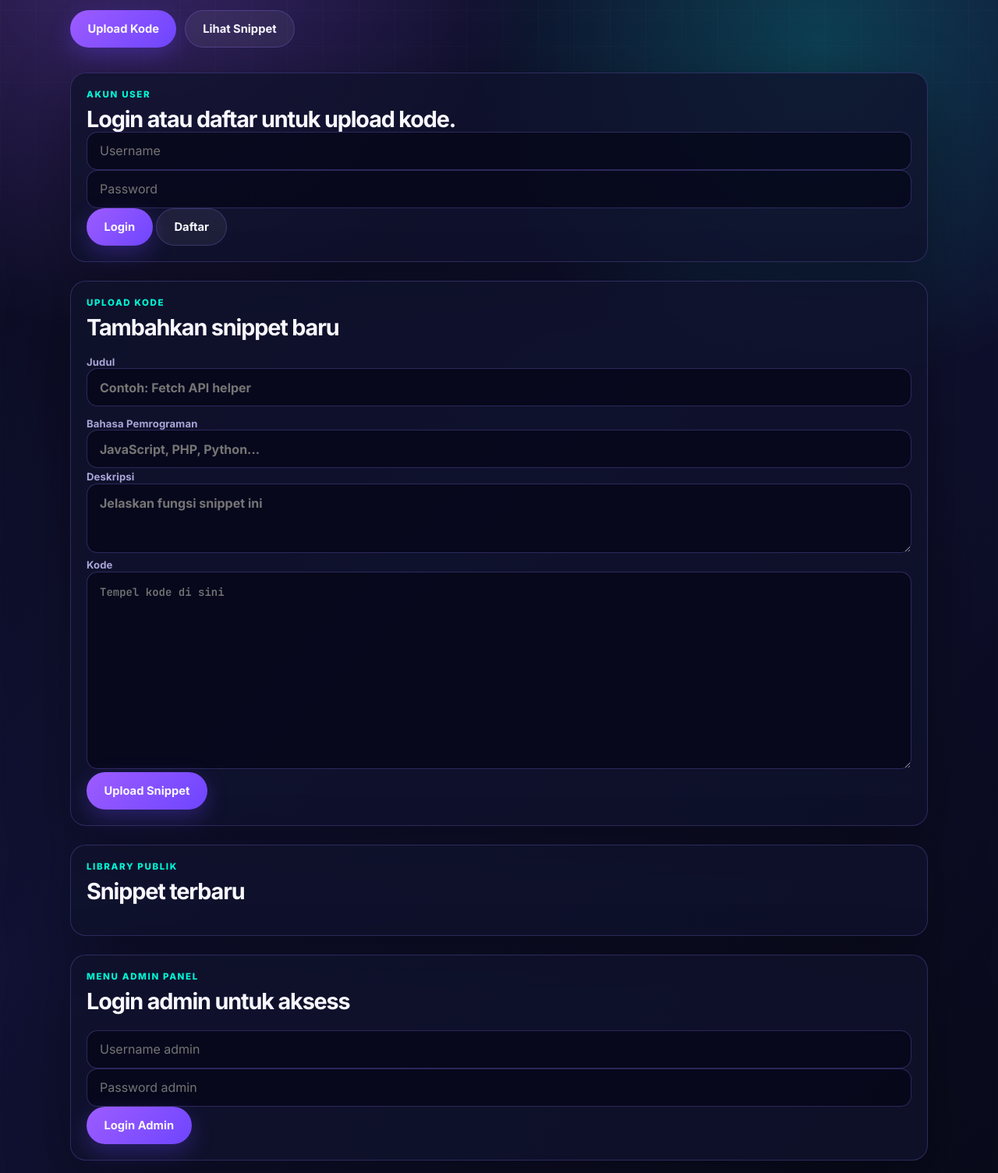
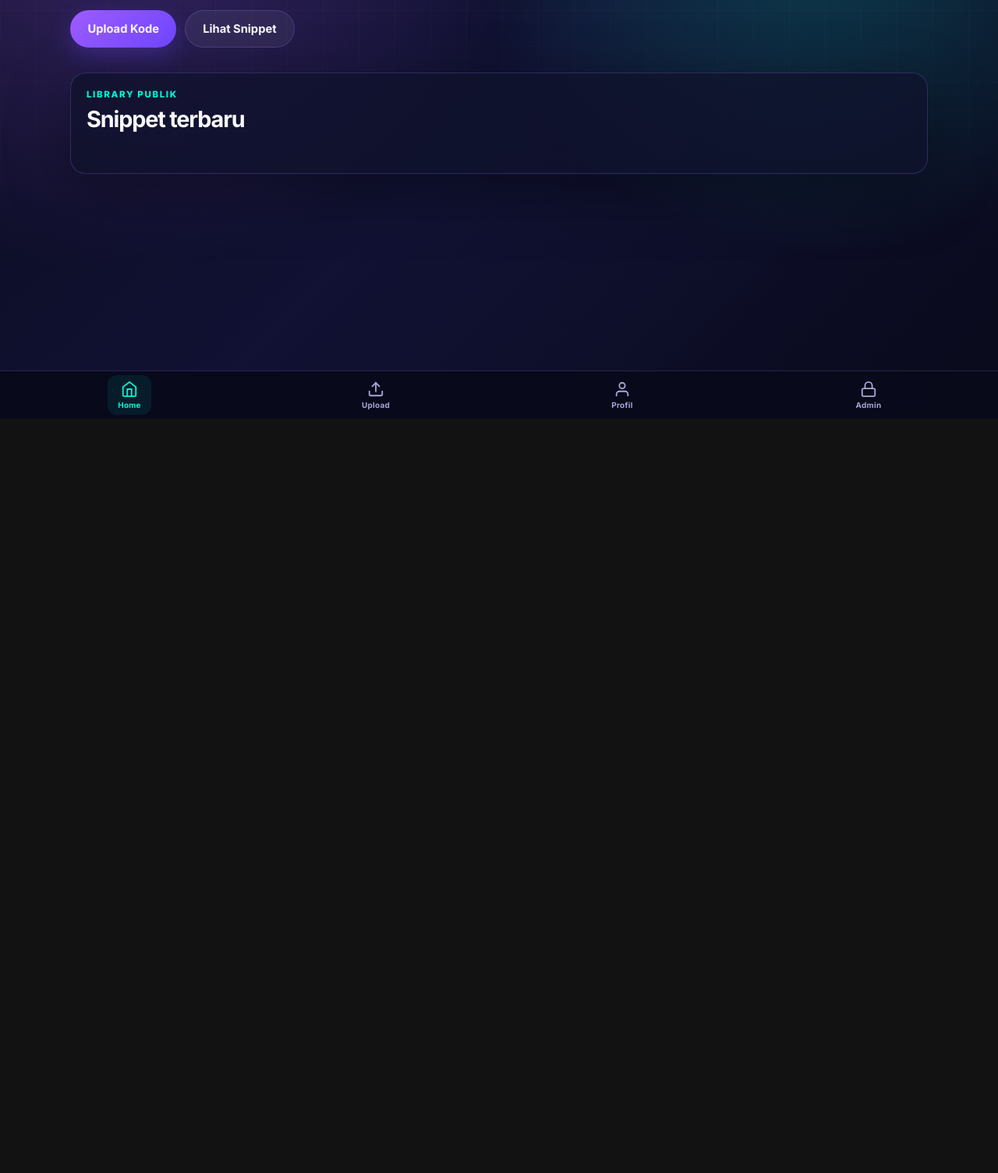
Before and after one commit to andrizalhacieboan-ai/snippets, a website with bundled scripts: page public/index.html in a window 1280 px wide. Shown: the part 263-1767 px from the top of the page at 78% size. After the commit the page ends 800 px from the top, so only its background shows below. Built offline with nearby package versions, Linux system fonts and the light colour scheme; files whose address does not match are found by name.

Commit message:
Update index.html for improved layout and content

```diff
--- a/public/index.html
+++ b/public/index.html
@@ -2,8 +2,9 @@
 <html lang="id">
 <head>
   <meta charset="UTF-8">
-  <meta name="viewport" content="width=device-width, initial-scale=1.0">
-  <title>Snippet Share</title>
+  <meta name="viewport" content="width=device-width, initial-scale=1.0, viewport-fit=cover, maximum-scale=1, user-scalable=no">
+  <meta name="theme-color" content="#090a1a">
+  <title>AndriCode — Snippet Share</title>
   <link rel="preconnect" href="https://fonts.googleapis.com">
   <link rel="preconnect" href="https://fonts.gstatic.com" crossorigin>
   <link href="https://fonts.googleapis.com/css2?family=Inter:wght@400;500;600;700;800&family=JetBrains+Mono:wght@400;600&display=swap" rel="stylesheet">
@@ -11,28 +12,29 @@
 </head>
 <body>
   <div class="grid-glow"></div>
+
   <header class="topbar">
-    <a class="brand" href="#home" aria-label="Reviactyl home">
+    <a class="brand" href="/">
       <span class="brand-mark">AC</span>
       <span>Andri<span class="accent">Code</span></span>
     </a>
     <nav class="menu">
-      <a href="#upload">Upload</a>
-      <a href="#snippets">Snippet</a>
-      <a href="#admin">Admin Panel</a>
+      <a href="/" class="active">Home</a>
+      <a href="/upload">Upload</a>
+      <a href="/profile">Profil</a>
+      <a href="/dashboard">Admin</a>
     </nav>
-    <div class="auth-status" id="authStatus">Memuat...</div>
+    <div class="topbar-right" id="topbarAuth"></div>
   </header>
 
   <main>
-    <section class="hero" id="home">
+    <section class="hero">
       <div class="hero-copy">
-        <p class="eyebrow">aNdri Store • Share Code Snippet</p>
-        <h1>Simpan,bagikan,temukan dan pantau performa snippet kode kamu.</h1>
-        <p class="hero-text">Platform untuk berbagi, menemukan, dan menyimpan potongan kode favoritmu. Login, upload, dan bagikan kode dengan mudah.
-</p>
+        <p class="eyebrow">Andri Store • Share Code Snippet</p>
+        <h1>Simpan, bagikan, dan pantau performa snippet kode kamu.</h1>
+        <p class="hero-text">Platform untuk berbagi, menemukan, dan menyimpan potongan kode favoritmu. Login, upload, dan bagikan kode dengan mudah.</p>
         <div class="hero-actions">
-          <a class="btn primary" href="#upload">Upload Kode</a>
+          <a class="btn primary" href="/upload">Upload Kode</a>
           <a class="btn ghost" href="#snippets">Lihat Snippet</a>
         </div>
       </div>
@@ -42,13 +44,10 @@
 const data = {
   name: "andri",
   residence: "riau,pekanbaru",
-  hobbies: "coding and experimenting
-            with the latest technology",
+  hobbies: "coding and experimenting",
   expertise: "HTML, CSS, JS, React,
-              Vue, Svelte, TS, PHP,
-              Next.JS, Express"
-
-const theme = "Reviactyl";
+              Vue, Svelte, TS, PHP"
+};
 const stats = {
   views: "real-time",
   copies: "tracked",
@@ -57,66 +56,40 @@ const stats = {
       </div>
     </section>
 
-    <section class="panel auth-panel" id="login">
-      <div>
-        <p class="eyebrow">Akun User</p>
-        <h2>Login atau daftar untuk upload kode.</h2>
-      </div>
-      <form id="userForm" class="form-inline">
-        <input name="username" placeholder="Username" autocomplete="username" required>
-        <input name="password" type="password" placeholder="Password" autocomplete="current-password" required>
-        <button class="btn primary" type="submit" data-action="login">Login</button>
-        <button class="btn ghost" type="button" id="registerBtn">Daftar</button>
-      </form>
-    </section>
-
-    <section class="panel" id="upload">
-      <div class="section-heading">
-        <p class="eyebrow">Upload Kode</p>
-        <h2>Tambahkan snippet baru</h2>
-      </div>
-      <form id="snippetForm" class="snippet-form">
-        <div class="two-col">
-          <label>Judul
-            <input name="title" placeholder="Contoh: Fetch API helper" required>
-          </label>
-          <label>Bahasa Pemrograman
-            <input name="language" placeholder="JavaScript, PHP, Python..." required>
-          </label>
-        </div>
-        <label>Deskripsi
-          <textarea name="description" rows="3" placeholder="Jelaskan fungsi snippet ini" required></textarea>
-        </label>
-        <label>Kode
-          <textarea name="code" rows="10" class="code-input" placeholder="Tempel kode di sini" required></textarea>
-        </label>
-        <button class="btn primary" type="submit">Upload Snippet</button>
-      </form>
-    </section>
-
     <section class="panel" id="snippets">
       <div class="section-heading">
         <p class="eyebrow">Library Publik</p>
         <h2>Snippet terbaru</h2>
       </div>
-      <div id="snippetList" class="snippet-list"></div>
-    </section>
-
-    <section class="panel admin-panel" id="admin">
-      <div class="section-heading">
-        <p class="eyebrow">Menu Admin Panel</p>
-        <h2>Login admin untuk aksess</h2>
+      <div id="snippetList" class="snippet-list">
+        <div class="skeleton skeleton-card"></div>
+        <div class="skeleton skeleton-card"></div>
       </div>
-      <form id="adminForm" class="form-inline">
-        <input name="username" placeholder="Username admin" autocomplete="username" required>
-        <input name="password" type="password" placeholder="Password admin" autocomplete="current-password" required>
-        <button class="btn primary" type="submit">Login Admin</button>
-      </form>
-      <div id="adminDashboard" class="admin-dashboard hidden"></div>
     </section>
   </main>
 
+  <nav class="bottom-nav">
+    <a href="/" class="bottom-nav-item active">
+      <svg viewBox="0 0 24 24" fill="none" stroke="currentColor" stroke-width="2" stroke-linecap="round"><path d="M3 9l9-7 9 7v11a2 2 0 0 1-2 2H5a2 2 0 0 1-2-2z"/><polyline points="9 22 9 12 15 12 15 22"/></svg>
+      <span>Home</span>
+    </a>
+    <a href="/upload" class="bottom-nav-item">
+      <svg viewBox="0 0 24 24" fill="none" stroke="currentColor" stroke-width="2" stroke-linecap="round"><path d="M21 15v4a2 2 0 0 1-2 2H5a2 2 0 0 1-2-2v-4"/><polyline points="17 8 12 3 7 8"/><line x1="12" y1="3" x2="12" y2="15"/></svg>
+      <span>Upload</span>
+    </a>
+    <a href="/profile" class="bottom-nav-item">
+      <svg viewBox="0 0 24 24" fill="none" stroke="currentColor" stroke-width="2" stroke-linecap="round"><path d="M20 21v-2a4 4 0 0 0-4-4H8a4 4 0 0 0-4 4v2"/><circle cx="12" cy="7" r="4"/></svg>
+      <span>Profil</span>
+    </a>
+    <a href="/dashboard" class="bottom-nav-item">
+      <svg viewBox="0 0 24 24" fill="none" stroke="currentColor" stroke-width="2" stroke-linecap="round"><rect x="3" y="11" width="18" height="11" rx="2" ry="2"/><path d="M7 11V7a5 5 0 0 1 10 0v4"/></svg>
+      <span>Admin</span>
+    </a>
+  </nav>
+
+  <div class="bottom-spacer"></div>
   <div id="toast" class="toast" role="status" aria-live="polite"></div>
-  <script src="/app.js" type="module"></script>
+
+  <script type="module" src="/home.js"></script>
 </body>
 </html>
```
